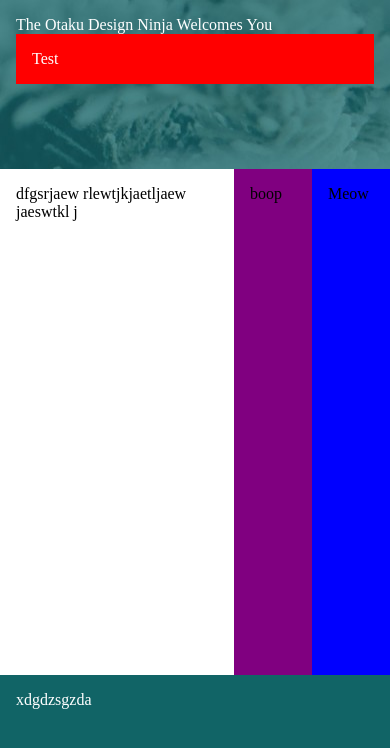
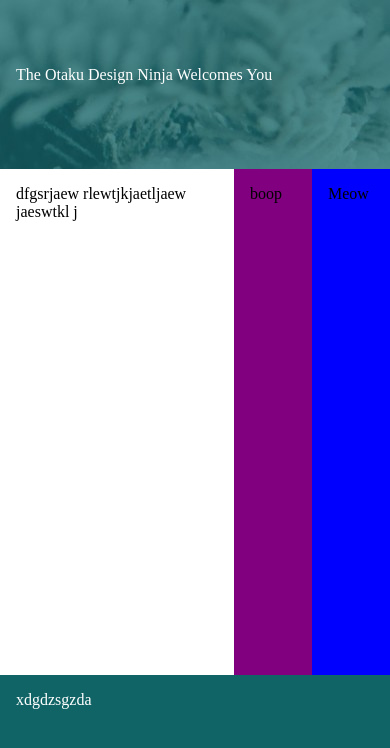
Before and after one commit to ToboesPawPrints/kaleighshi, a plain HTML site: page index.html in a window 390 px wide. Drawn offline with Linux system fonts and the light colour scheme.

Commit message:
Adjusted the welcome text to fit appropriately and responsively.

```diff
--- a/index.html
+++ b/index.html
@@ -12,10 +12,10 @@
     <body>
 
 <header>
-    <div class="margin">
+    <div id="welcome-styles">
     The Otaku Design Ninja Welcomes You
     </div>
-    <nav class="margin-test">Test</nav>
+
 </header>
 
 
--- a/styles.css
+++ b/styles.css
@@ -45,7 +45,10 @@ Elephant - use the * selector to somehow target parent elements. */
     order: 2;
 }
 
-
+#welcome-styles {
+    margin-top: 50px;
+    margin-bottom: 50px;
+}
 
 header {
     background-image: url("Images/SnowFirOverlay.jpg");
@@ -54,9 +57,7 @@ header {
     height: 20vh;
 }
 
-.margin-test{
-    background: red;
-}
+
 footer {
     background: #116466;
     color: white;
```
